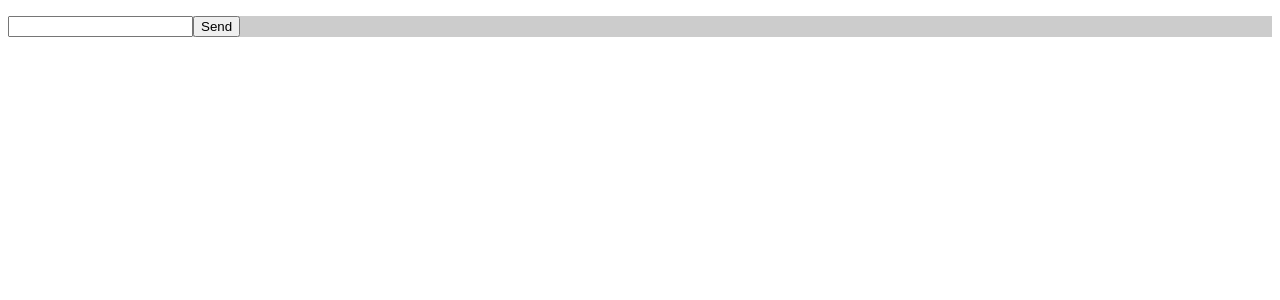
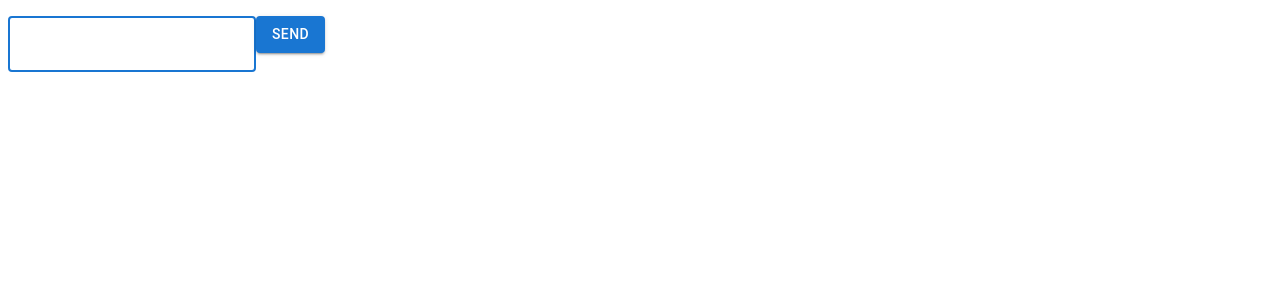
Before and after one commit to KuznetsovYuri/GB_React_1992, a React app: page / in a window 1280 px wide. Shown: the top 300 px of the page. Built offline with nearby package versions, Linux system fonts and the light colour scheme.

Commit message:
install MUI

```diff
--- a/src/components/Button/Button.jsx
+++ b/src/components/Button/Button.jsx
@@ -1,7 +1,8 @@
+import MUIButton from '@mui/material/Button';
 export const Button = ({ label, disabled = false, click = () => null }) => {
     return (
-      <button disabled={disabled} onClick={click}>
-        {label}
-      </button>
+        <MUIButton disabled={disabled} onClick={click} variant="contained" type="submit">
+            {label}
+        </MUIButton>
     );
-  };
+};
--- a/src/components/Form.jsx
+++ b/src/components/Form.jsx
@@ -1,8 +1,10 @@
 import React, { useState } from "react";
 import { AUTHOR } from "../constants";
 import style from './Form.module.scss';
+import { Button } from "./Button/Button";
+import TextField from '@mui/material/TextField';
 
-// eslint-disable-next-line react/prop-types
+
 export const Form = ({ addMessage }) => {
     const [text, setText] = useState("");
     const handleSubmit = (e) => {
@@ -15,8 +17,10 @@ export const Form = ({ addMessage }) => {
     };
     return (
         <form onSubmit={handleSubmit} className={style.form}>
-            <input type="text" value={text} onChange={(e) => setText(e.target.value)} />
-            <button>Send</button>
+
+                <TextField autoFocus={true} type="text" value={text} onChange={(e) => setText(e.target.value)} />
+
+            <Button label="send" />
         </form>
 
 
--- a/src/components/Form.module.scss
+++ b/src/components/Form.module.scss
@@ -1,5 +1,5 @@
 .form {
-    background-color: #ccc;
+    // background-color: #ccc;
 
     &_button {
         border: 1px solid blue
--- a/src/index.jsx
+++ b/src/index.jsx
@@ -2,5 +2,8 @@ import React from "react";
 import ReactDOM from "react-dom/client";
 import { App } from "./App";
 
+
+
+
 const root = ReactDOM.createRoot(document.getElementById("root"));
 root.render(<App />);
```
Also changed, not shown: package.json (+6 -1 lines), 1 other file (tests, documents, lock files or other folders).
